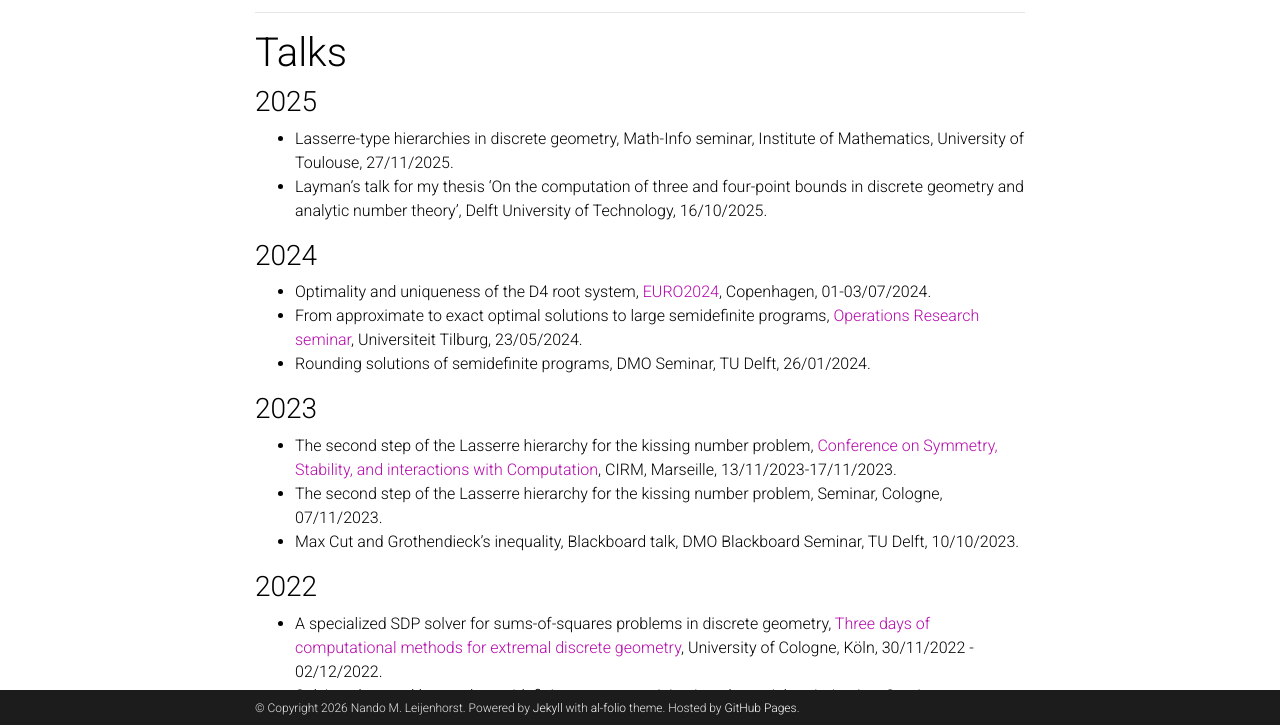
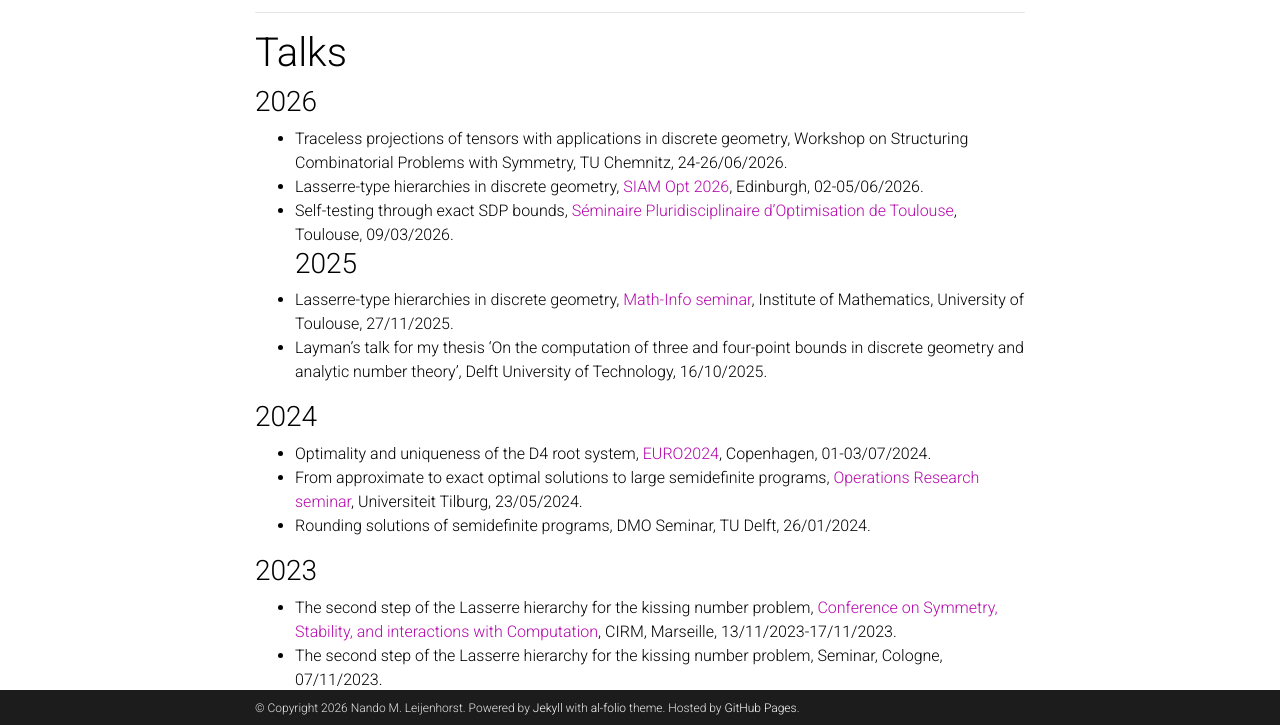
Before and after one commit to nanleij/nanleij.github.io, a Jekyll site: the page built from _pages/publications.md, in a window 1280 px wide and 900 px high, scrolled down 589 px, cut to the strip 175-900 px from the top of the window. Built offline with Jekyll 4.4.1, drawn with Linux system fonts in a browser that asks for light colours; comment, search, counter and statistics services are not loaded; a style sheet for code colours, icons or effects is not loaded.

Commit message:
Update talks

```diff
--- a/_pages/publications.md
+++ b/_pages/publications.md
@@ -28,13 +28,16 @@ nav_order: 1
 ---
 
 # Talks
-
+### 2026
+ - Traceless projections of tensors with applications in discrete geometry, Workshop on Structuring Combinatorial Problems with Symmetry, TU Chemnitz, 24-26/06/2026.
+ - Lasserre-type hierarchies in discrete geometry, <a href="https://www.siam.org/conferences-events/siam-conferences/op26/">SIAM Opt 2026</a>, Edinburgh, 02-05/06/2026.
+ - Self-testing through exact SDP bounds, <a href="https://perso.math.univ-toulouse.fr/spot/"> Séminaire Pluridisciplinaire d'Optimisation de Toulouse</a>, Toulouse, 09/03/2026.
 ### 2025
- - Lasserre-type hierarchies in discrete geometry, Math-Info seminar, Institute of Mathematics, University of Toulouse, 27/11/2025.
+ - Lasserre-type hierarchies in discrete geometry, <a href="https://indico.math.cnrs.fr/event/15335/">Math-Info seminar</a>, Institute of Mathematics, University of Toulouse, 27/11/2025.
  - Layman's talk for my thesis 'On the computation of three and four-point bounds in discrete geometry and analytic number theory', Delft University of Technology, 16/10/2025.
 
 ### 2024
- - Optimality and uniqueness of the D4 root system, <a href="https://euro2024cph.dk/programme/conference-program">EURO2024</a>, Copenhagen, 01-03/07/2024.
+ - Optimality and uniqueness of the D4 root system, <a href="https://euro2024.euro-online.org//programme/conference-program">EURO2024</a>, Copenhagen, 01-03/07/2024.
  - From approximate to exact optimal solutions to large semidefinite programs, <a href="https://www.tilburguniversity.edu/about/schools/economics-and-management/news-and-events/seminars/operations-research">Operations Research seminar</a>, Universiteit Tilburg, 23/05/2024.
  - Rounding solutions of semidefinite programs, DMO Seminar, TU Delft, 26/01/2024.
 
```
